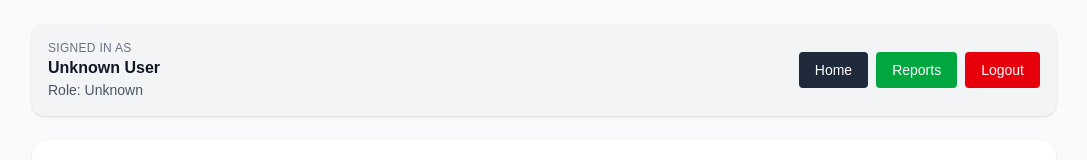
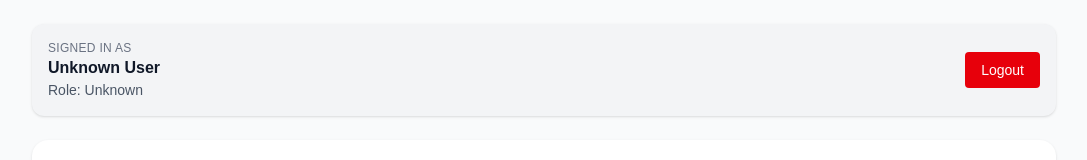
Before and after one commit to cnease/fox-report-generator, a Next.js app: page /admin in a window 1280 px wide. Shown: the top 160 px of the page, without its empty margins (96-1183 px from the left). Built offline with nearby package versions, Linux system fonts and the light colour scheme; no server answers.

Commit message:
Fix create technician API route path

```diff
--- a/components/user-header.tsx
+++ b/components/user-header.tsx
@@ -73,8 +73,6 @@ export default function UserHeader() {
   return (
     <div className="mb-6 rounded-xl bg-gray-100 p-4 text-gray-900 shadow-sm">
       <div className="flex flex-col gap-4 md:flex-row md:items-center md:justify-between">
-
-        {/* USER INFO */}
         <div>
           <p className="text-xs uppercase tracking-wide text-gray-500">
             Signed in as
@@ -90,19 +88,7 @@ export default function UserHeader() {
           </p>
         </div>
 
-        {/* NAV BUTTONS */}
         <div className="flex flex-wrap gap-2">
-          <Link href="/" className={linkClass("/", "bg-gray-800 hover:bg-gray-900")}>
-            Home
-          </Link>
-
-          <Link
-            href="/reports"
-            className={linkClass("/reports", "bg-green-600 hover:bg-green-700")}
-          >
-            Reports
-          </Link>
-
           {profile?.role === "admin" && (
             <>
               <Link
```
Also changed, not shown: app/api/admin/create-technician/route.ts (renamed from app/api/create-technician/route.ts).
